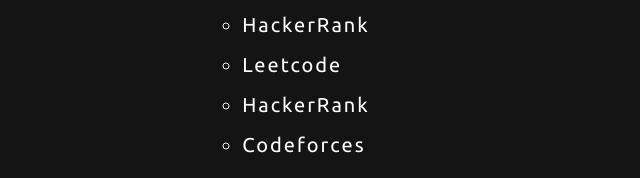
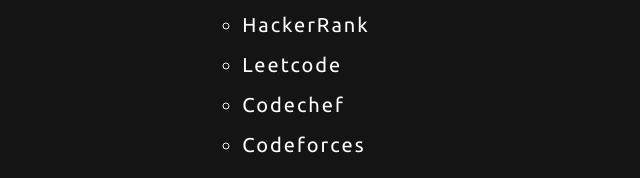
Before and after one commit to Mouleas/Mouleas.github.io, a plain HTML site: page about.html in a window 1280 px wide. Shown: the part 1353-1531 px from the top of the page, 53-693 px from the left. Drawn offline with nearby package versions, Linux system fonts and the light colour scheme; no server answers.

Commit message:
updated mistake in about profile (codechef)

```diff
--- a/about.html
+++ b/about.html
@@ -103,7 +103,7 @@
                             problems in the leetcode then after I practiced hard watching youtube explanations and going
                             through the discussion tab in Leetcode and there comes other websites like <a
                                 href="https://codeforces.com/" target="_blank">Codeforces</a> and <a
-                                href="https://www.codechef.com/ target="_blank">Codechef</a> and I attended few
+                                href="https://www.codechef.com/" target="_blank">Codechef</a> and I attended few
                             contests in
                             that websites and they made me realize that I'm "Always a beginner☺".</p>
                             <i class="fa fa-quote-left text-white fa-2x" aria-hidden="true"></i>
@@ -117,8 +117,8 @@
                                 </li>
                                 <li><a href="https://leetcode.com/Mouleas_"
                                     target="_blank">Leetcode</a></li>
-                                <li><a href="https://www.hackerrank.com/heshma27"
-                                    target="_blank">HackerRank</a></li>
+                                <li><a href="https://www.codechef.com/mouleas14"
+                                    target="_blank">Codechef</a></li>
                                 <li><a
                                     href="https://codeforces.com/profile/M0u1ea5" target="_blank">Codeforces</a></li>
                             </ul>
```
